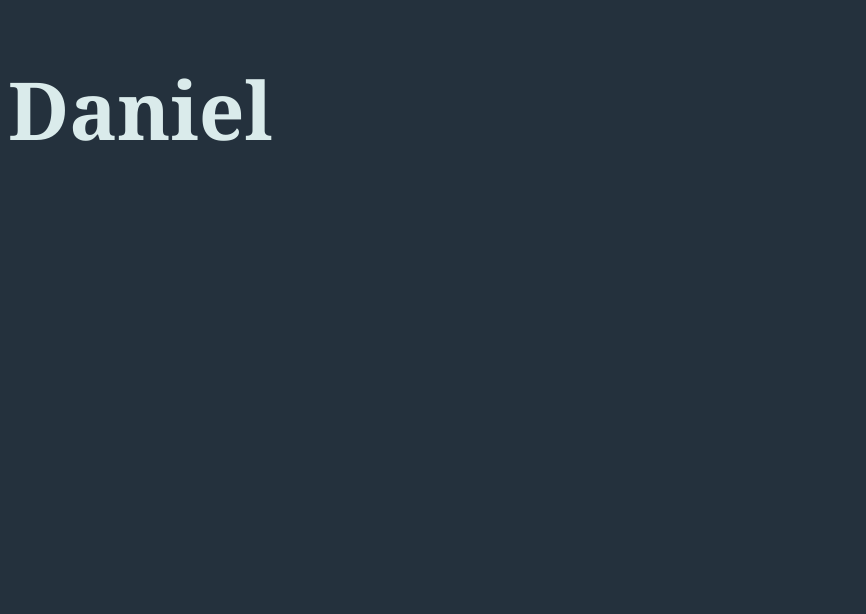
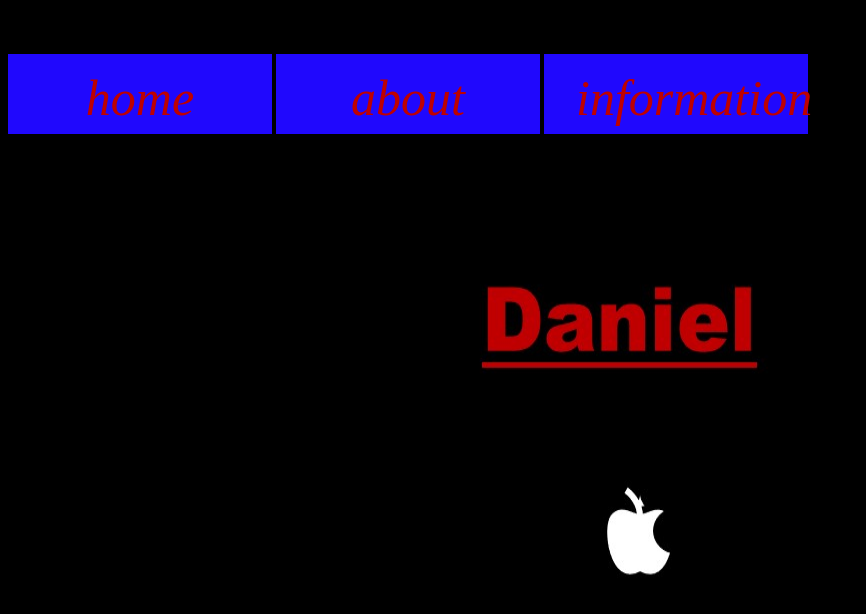
Before and after one commit to bsdc-daniel/bsdc-daniel.github.io, a plain HTML site: page styles/index.html in a window 1280 px wide. Shown: the whole page, without its empty margins (0-866 px from the left). Drawn offline with Linux system fonts and the light colour scheme.

Commit message:
httrhtrhgt

```diff
--- a/styles/index.html
+++ b/styles/index.html
@@ -7,7 +7,18 @@
     <link rel="stylesheet" href="/styles/styles.css">
 </head>
 <body>
-    <h1>Daniel</h1>
+    <h1></h1>
+
+
+     <a href='https://youtube.com'>home</a>
+     <a href='https://youtube.com'>about</a>
+     <a href='https://youtube.com'>information</a>
+
+
+
+
+
+
 
 
 
--- a/styles/styles.css
+++ b/styles/styles.css
@@ -1,17 +1,25 @@
 h1{color: rgb(218, 235, 235);
 font-size: 80px;
-font-family: Georgia, 'Times New Roman', Times, serif;}
-body{background-color: rgb(36, 49, 61);}
-button {
-   background-color: #e74c0e; /* Green */
+font-family: Georgia, 'Times New Roman', Times, serif;
+background-color: #e74c0e;}
+
+body{
+     background-image: url("/images/Daniel.jpg");
+     background-repeat: no-repeat;
+     background-size:100vw 100vh;}
+a {
+   background-color: #2008fd; /* Green */
     border:blue;
     color: rgb(190, 1, 1);
     padding: 15px 32px;
     text-align: center;
     text-decoration: none;
     display: inline-block;
-    font-size: 16px;
-    width: 600px;
-    height: 150px;
+    font-size: 50px;
+    width: 200px;
+    height: 50px;
     font-style: oblique;
   }
+  .button:hover {
+    cursor: pointer;
+  }
```
